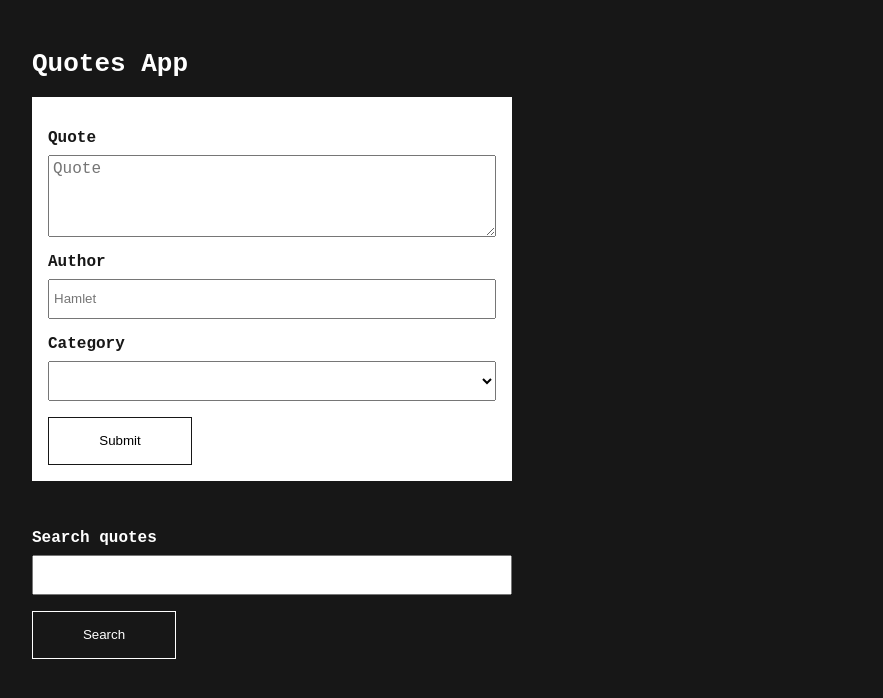
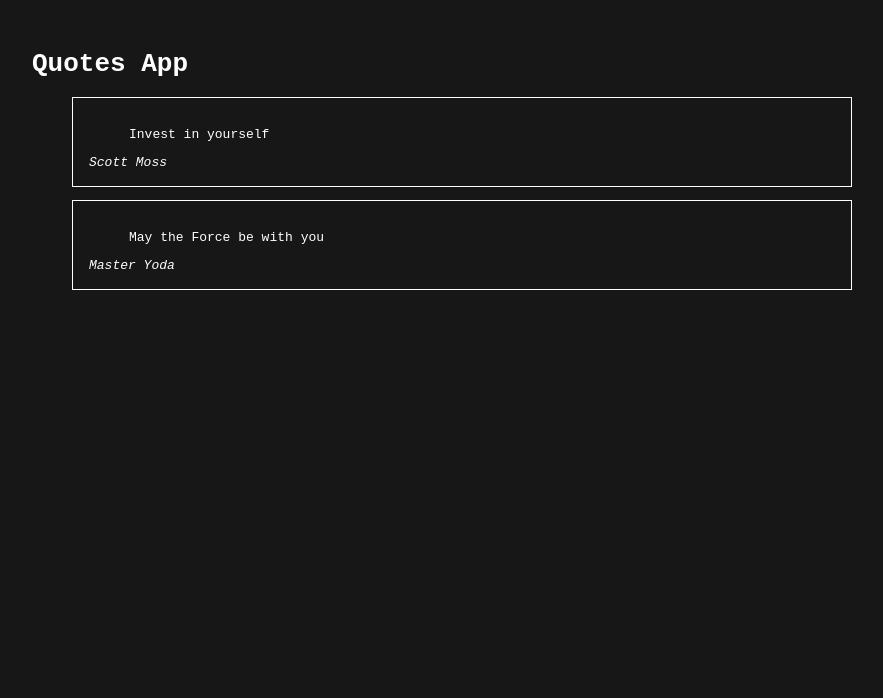
Before and after one commit to dominicva/my-quotes-app, a React (Vite) app: page /quotes in a window 1280 px wide. Shown: the top 698 px of the page, without its empty margins (178-1061 px from the left). Built offline with nearby package versions, Linux system fonts and the light colour scheme.

Commit message:
Feat: react router basics

```diff
--- a/package.json
+++ b/package.json
@@ -29,7 +29,8 @@
   },
   "dependencies": {
     "react": "^17.0.2",
-    "react-dom": "^17.0.2"
+    "react-dom": "^17.0.2",
+    "react-router-dom": "^5.2.0"
   },
   "browserslist": [
     "last 2 Chrome versions"
--- a/src/App.js
+++ b/src/App.js
@@ -1,14 +1,28 @@
 import React, { StrictMode } from 'react';
 import ReactDOM from 'react-dom';
+import { BrowserRouter as Router, Route, Switch } from 'react-router-dom';
 import Form from './components/Form/index';
 import Search from './components/Search/index';
+import QuotesList from './components/QuotesList/index';
 
 const App = () => {
   return (
     <div className="app">
       <h1>Quotes App</h1>
-      <Form quote="To be or not to be, that is the question." author="Hamlet" />
-      <Search />
+      <Router>
+        <Switch>
+          <Route path="/quotes">
+            <QuotesList />
+          </Route>
+          <Route path="/">
+            <Form
+              quote="To be or not to be, that is the question."
+              author="Hamlet"
+            />
+            <Search />
+          </Route>
+        </Switch>
+      </Router>
     </div>
   );
 };
--- a/src/components/Quote.js
+++ b/src/components/Quote.js
@@ -1,7 +1,7 @@
 const Quote = (props) => {
   return (
     <figure className="quote">
-      <blockquote>{props.text}</blockquote>
+      <blockquote>{props.quote}</blockquote>
       <figcaption>
         <cite>{props.author}</cite>
       </figcaption>
--- /dev/null
+++ b/src/components/QuotesList/index.js
@@ -0,0 +1,11 @@
+import Quote from '../Quote';
+const QuotesList = () => {
+  return (
+    <div>
+      <Quote quote="Invest in yourself" author="Scott Moss" />
+      <Quote quote="May the Force be with you" author="Master Yoda" />
+    </div>
+  );
+};
+
+export default QuotesList;
```
Also changed, not shown: 1 other file (tests, documents, lock files or other folders).
